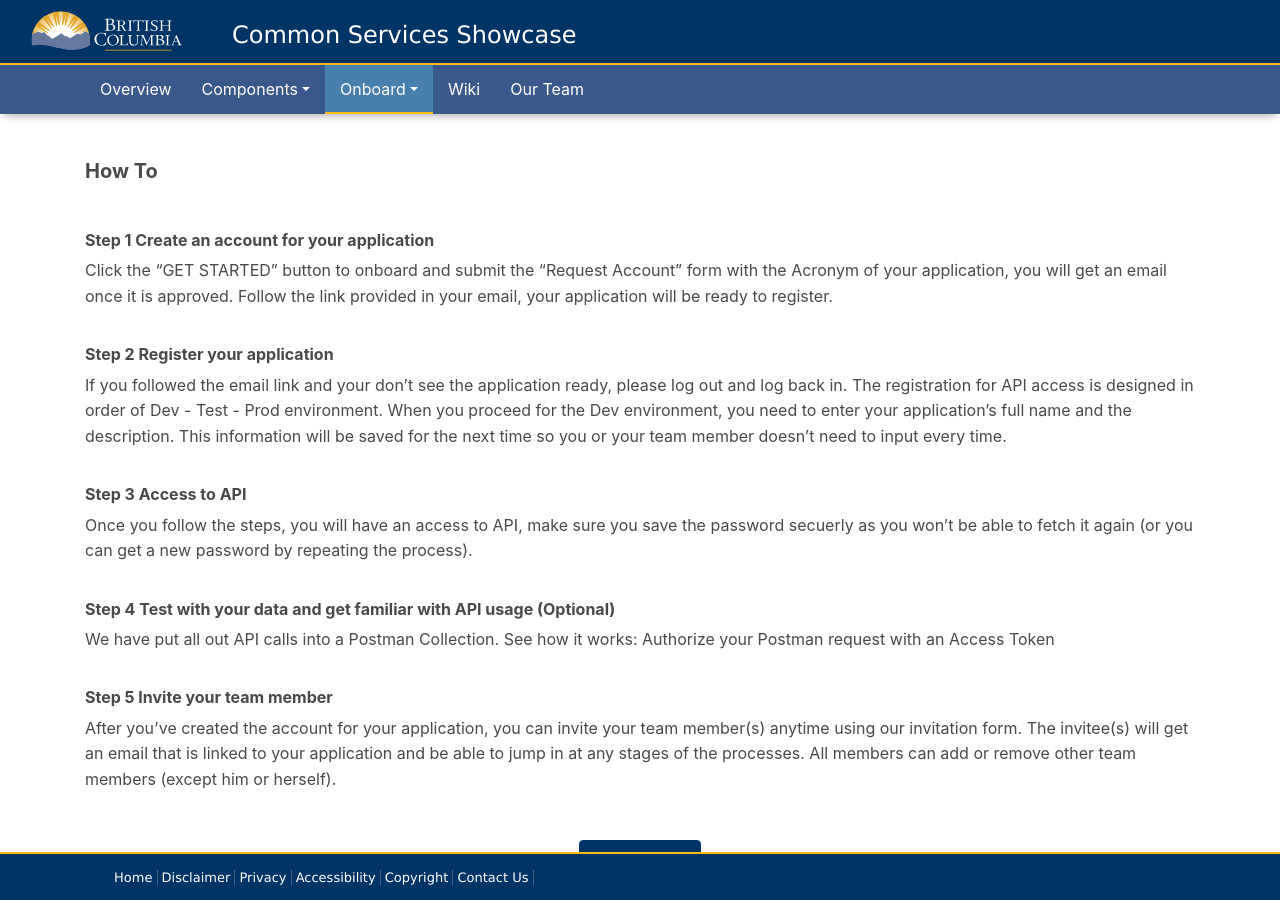
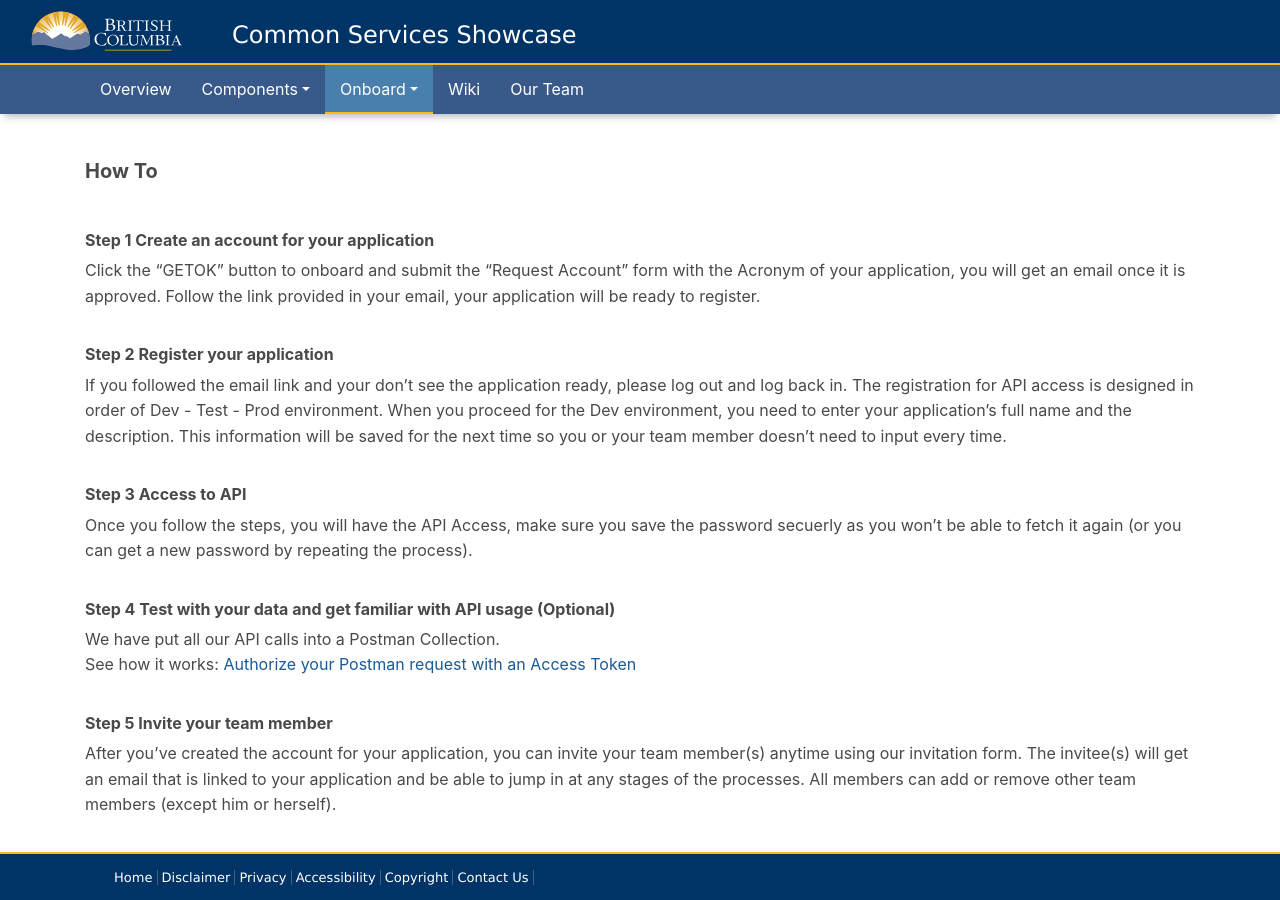
Before and after one commit to bcgov/common-service-showcase, a Jekyll site: the page built from collections/_onboarding/getok.md, in a window 1280 px wide and 900 px high, scrolled down 657 px. Built offline with Jekyll 4.4.1, drawn with Linux system fonts in a browser that asks for light colours; nearby versions of some CDN libraries.

Commit message:
Add postman popup

```diff
--- /dev/null
+++ b/_includes/common/postmanExampleModal.html
@@ -0,0 +1,55 @@
+<div class="modal fade" id="exampleModal" tabindex="-1" role="dialog" aria-labelledby="exampleModalLabel"
+  aria-hidden="true">
+  <div class="modal-dialog mw-100 w-50" role="document">
+    <div class="modal-content">
+      <div class="modal-header">
+        <span class="modal-title" id="exampleModalLabel">Setup your Postman collection</span>
+        <button type="button" class="close" data-dismiss="modal" aria-label="Close">
+          <span aria-hidden="true">&times;</span>
+        </button>
+      </div>
+      <div class="modal-body">
+        <div id="carouselExampleIndicators" class="carousel slide" data-ride="carousel">
+          <div class="carousel-inner">
+            <div class="carousel-item active">
+              <img class="d-block w-100" src="{{ site.baseurl }}/assets/images/postman_guide/step1.png"
+                alt="Import the collection">
+            </div>
+            <div class="carousel-item">
+              <img class="d-block w-100" src="{{ site.baseurl }}/assets/images/postman_guide/step2.png"
+                alt="Edit collection variables">
+            </div>
+            <div class="carousel-item">
+              <img class="d-block w-100" src="{{ site.baseurl }}/assets/images/postman_guide/step3.png"
+                alt="Enter your Service Client and Password and email">
+            </div>
+            <div class="carousel-item">
+              <img class="d-block w-100" src="{{ site.baseurl }}/assets/images/postman_guide/step4.png"
+                alt="Open collection runner">
+            </div>
+            <div class="carousel-item">
+              <img class="d-block w-100" src="{{ site.baseurl }}/assets/images/postman_guide/step5.png"
+                alt="Run the collection">
+            </div>
+          </div>
+          <a class="carousel-control-prev" href="#carouselExampleIndicators" role="button" data-slide="prev">
+            <span class="carousel-control-prev-icon" aria-hidden="true"></span>
+            <span class="sr-only">Previous</span>
+          </a>
+          <a class="carousel-control-next" href="#carouselExampleIndicators" role="button" data-slide="next">
+            <span class="carousel-control-next-icon" aria-hidden="true"></span>
+            <span class="sr-only">Next</span>
+          </a>
+        </div>
+      </div>
+      <div class="modal-footer">
+        <ul>
+          <li>Import the collection</li>
+          <li>Edit the collection variables</li>
+          <li>Enter your Service Client and Password and email</li>
+          <li>Open the collection runner</li>
+        </ul>
+      </div>
+    </div>
+  </div>
+</div>
--- a/collections/_onboarding/getok.md
+++ b/collections/_onboarding/getok.md
@@ -16,17 +16,18 @@ Get Token (GETOK) is fundamentally a tool to automate the process for providing
 ##### How To
 
 ###### Step 1 Create an account for your application
-Click the “GET STARTED” button to onboard and submit the “Request Account” form with the Acronym of your application, you will get an email once it is approved. Follow the link provided in your email, your application will be ready to register.
+Click the “GETOK” button to onboard and submit the “Request Account” form with the Acronym of your application, you will get an email once it is approved. Follow the link provided in your email, your application will be ready to register.
 
 ###### Step 2 Register your application
 If you followed the email link and your don’t see the application ready, please log out and log back in. The registration for API access is designed in order of Dev - Test - Prod environment. When you proceed for the Dev environment, you need to enter your application’s full name and the description. This information will be saved for the next time so you or your team member doesn’t need to input every time.
 
 ###### Step 3 Access to API
-Once you follow the steps, you will have an access to API, make sure you save the password secuerly as you won’t be able to fetch it again (or you can get a new password by repeating the process).
+Once you follow the steps, you will have the API Access, make sure you save the password secuerly as you won’t be able to fetch it again (or you can get a new password by repeating the process).
 
 ###### Step 4 Test with your data and get familiar with API usage (Optional)
-We have put all out API calls into a Postman Collection.
-See how it works: Authorize your Postman request with an Access Token
+We have put all our API calls into a Postman Collection. <br />
+See how it works: <a href="" data-toggle="modal" data-target="#exampleModal">Authorize your Postman request with an Access Token</a>
+{% include common/postmanExampleModal.html %}
 
 ###### Step 5 Invite your team member
 After you’ve created the account for your application, you can invite your team member(s) anytime using our invitation form. The invitee(s) will get an email that is linked to your application and be able to jump in at any stages of the processes. All members can add or remove other team members (except him or herself).
```
